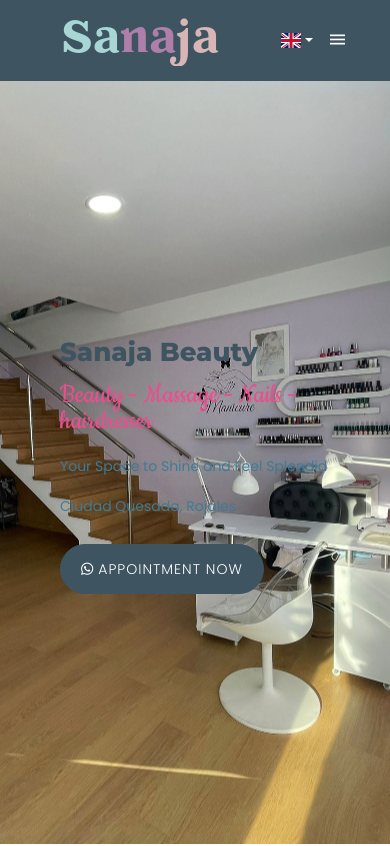
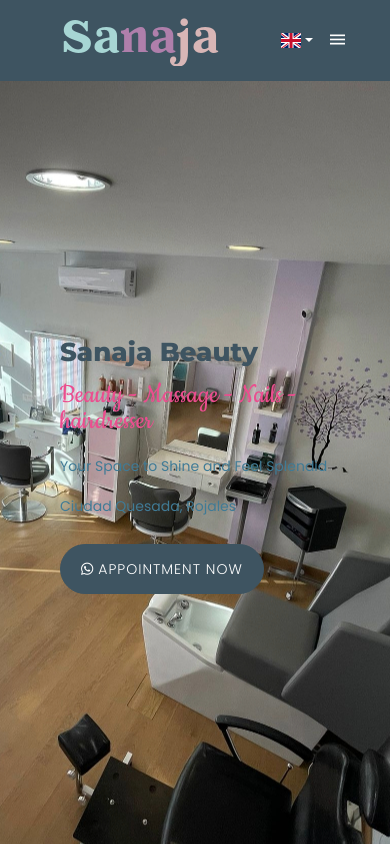
Before and after one commit to moha-der/Sanaja-Beauty, a plain HTML site: page index.html in a window 390 px wide. Shown: the top 846 px of the page. Drawn offline with nearby package versions, Linux system fonts and the light colour scheme.

Commit message:
prueba otra imagen

```diff
--- a/assets/css/style.css
+++ b/assets/css/style.css
@@ -2083,7 +2083,7 @@
 }
 
 .bg-hero {
-  background-image: url(../images/hero/hero-2.jpeg)
+  background-image: url(../images/hero/hero-3.jpeg)
 }
 
 .salon-name {
@@ -2094,7 +2094,7 @@
     margin-top: 0px;
   }
   .bg-hero {
-    background-image: url(../images/hero/hero-70.jpeg)
+    background-image: url(../images/hero/hero-movil.jpeg)
   }
 }
 .hero-content h4 {
```
